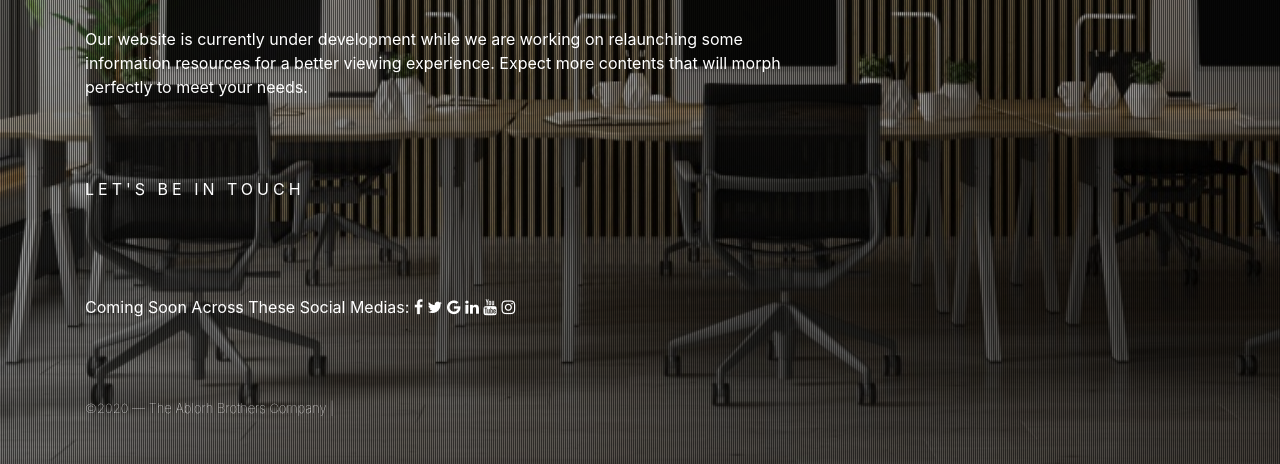
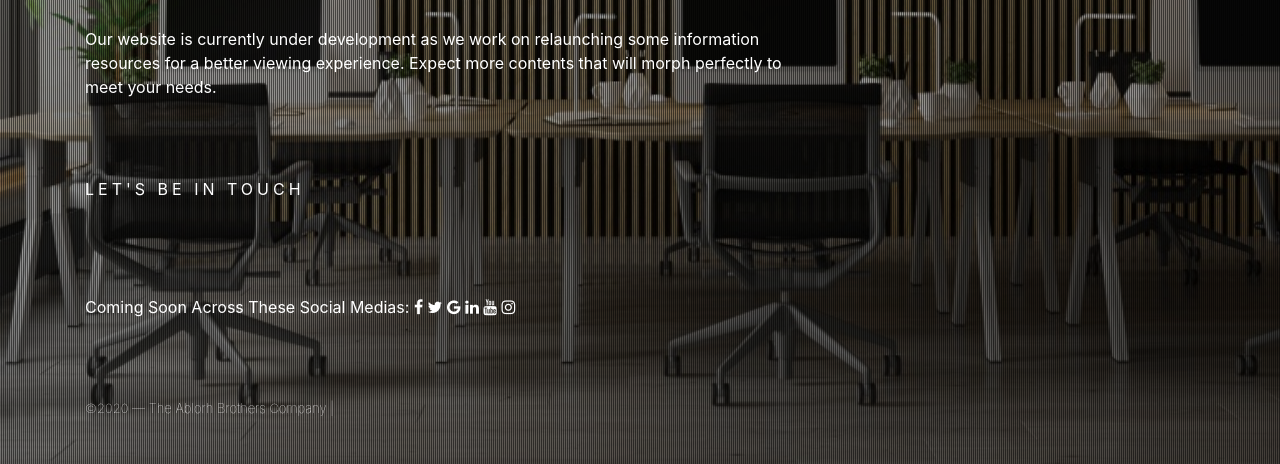
Before and after one commit to awur/awur, a plain HTML site: page index.html in a window 1280 px wide. Shown: the part 336-800 px from the top of the page. Drawn offline with Linux system fonts and the light colour scheme.

Commit message:
Update index.html

```diff
--- a/index.html
+++ b/index.html
@@ -38,7 +38,7 @@
                     </div>
                     <!-- text content -->
                     <div class="text-content m-b-30">
-                        <p>Our website is currently under development while we are working on relaunching some information resources for a better viewing experience. Expect more contents that will morph perfectly to meet your needs.</p>
+                        <p>Our website is currently under development as we work on relaunching some information resources for a better viewing experience. Expect more contents that will morph perfectly to meet your needs.</p>
                     </div><br></br>
                     <p class="-letter-spacing-4"><a href="mailto:info@theablorhbrothers.org">LET'S BE IN TOUCH</a></p><br> </br>
                     <!-- social media icons -->
```
